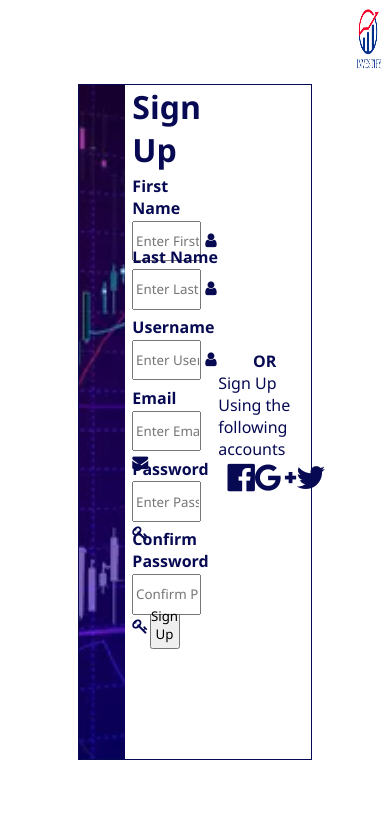
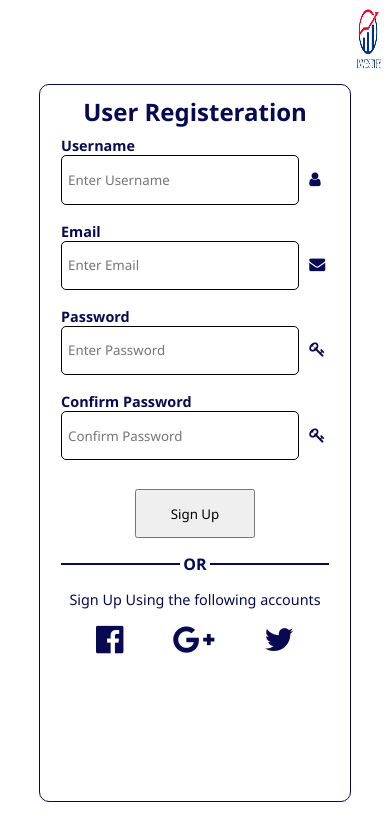
Before and after one commit to MuhammadFASEEH2002/SZABIST-UI-design-SignUp-Page-Assignment, a plain HTML site: page signup.html in a window 390 px wide. Drawn offline with Linux system fonts and the light colour scheme.

Commit message:
6/5/2023 (Made Major Changes)

```diff
--- a/signup.css
+++ b/signup.css
@@ -10,6 +10,8 @@ body{
     width: 100vw;
     height: 100vh;
     color: #070A52;
+    overflow-y: hidden;
+    overflow-x: hidden;
 }
 nav{
     width: 100vw;
@@ -23,7 +25,7 @@ nav{
 }
 .div-1{
     width: 100vw;
-    height: 80vh;
+    height: 85vh;
 
     display: flex;
     flex-direction: column;
@@ -31,19 +33,26 @@ nav{
 }
 .main-form{
     height: 100%;
-    width: 60%;
+    width: 80%;
     display: flex;
     flex-direction: row;
     border: 1px solid #070A52;
+    border-top-left-radius: 10px;
+    border-bottom-left-radius: 10px;
+    border-top-right-radius: 10px;
+    border-bottom-right-radius: 10px;
 
 }
 .left{
     height: 100%;
-    width: 20%;
+    width: 40%;
     display: flex;
     justify-content: center;
     align-items: center;
-    overflow: hidden
+    overflow: hidden;
+    border-top-left-radius: 10px;
+    border-bottom-left-radius: 10px;
+
 }
 .left img{
     flex-shrink: 0;
@@ -51,59 +60,118 @@ nav{
     min-height: 100%
 }
 .middle{
-    padding-left: 3%;
+    padding: 2%;
     height: 100%;
-    width: 40%;
-
-
+    width: 60%;
+    display: flex;
+    flex-direction: column;
 }
 .middle h1{
-    margin-bottom: 2%;
+    margin: 0 auto;
+    margin-top: 1%;
 }
+
 .input-icons{
     height: 10%;
     width: 100%;
-    margin-top: 4%;
+    margin-top: 2%;
+    margin-bottom: 1%;
 }
 .input-field{
-    height: 60%;
+    height: 70%;
     width: 80%;
     padding-left: 2%;
+    border: 0.2px solid black;
+    border-radius: 5px;
+    margin-left: 5%;
 
 }
 .input-icons p{
-    margin-top: 2%;
-    margin-bottom: 2%;
-    font-weight: bold;
+    font-weight: 600;
+    margin-left: 5%;
 }
 .middle button{
-    margin:20%;
-    margin-top: 7%;
+
+    margin-top: 5%;
     display: flex;
     align-items: center;
     justify-content: center;
     height: 7%;
-    width: 35%;
-
+    width: 40%;
+    margin: 0 auto;
+    margin-top: 3%;
+    cursor: pointer;
 }
-.right{
-    height: 100%;
-    width: 40%;
-    display: flex;
-    flex-direction: column;
-    align-items: center;
-    justify-content: center;
-}
-.right .p1{
-    font-weight: bold;
+.p1{
+    text-align: center;
+    margin-top: 1%;
+    margin-bottom: 1%;
 }
 .icons-social{
     color: #070A52;
     display: flex;
-    width: 80%;
+    width: 100%;
     justify-content: space-evenly;
-    margin-top: 3%;
+
 }
 .icons-social i{
     cursor: pointer;
 }
+footer{
+    height: 5vh;
+    width: 100vw;
+}
+.divider-div{
+    width: 100%;
+    display: flex;
+    justify-content: center;
+    align-items: center;
+    margin-top: 2%;
+}
+.line{
+    border: 1px solid #070A52;
+    width: 40%;
+}
+.OR{
+
+    margin-left: 1%;
+    margin-right: 1%;
+    font-weight: bold;
+}
+@media screen and (max-width: 480px) {
+    .left{
+        width: 0;
+        height: 0;
+    }
+    .middle{
+        height: 100%;
+        width: 100%;
+    }
+    .middle h1{
+        font-size: 1.5em;
+    }
+    .middle button{
+        margin-top: 7%;
+        margin-bottom: 3%;
+    }
+    .input-icons{
+        margin-top: 3%;
+        margin-bottom: 2%;
+    }
+    .input-icons p{
+        font-size: 0.9em;
+    }
+    .input-icons i{
+        padding-left: 2%;
+    }
+    .p1{
+        margin-top: 5%;
+        font-size: 0.9em;
+    }
+    .icons-social{
+        margin-top: 4%;
+    }
+}
+@media screen and (min-width: 481px) and (max-width: 768px){
+
+}
--- a/signup.html
+++ b/signup.html
@@ -20,17 +20,7 @@
                 <img src="graph.jpg" alt="">
             </div>
             <div class="middle">
-                <h1>Sign Up</h1>
-                <div class="input-icons">
-                    <p>First Name</p>
-                    <input class="input-field" type="text" placeholder="Enter First Name">
-                    <i class="fa fa-user icon"></i>
-                </div>
-                <div class="input-icons">
-                    <p>Last Name</p>
-                    <input class="input-field" type="text" placeholder="Enter Last Name">
-                    <i class="fa fa-user icon"></i>
-                </div>
+                <h1>User Registeration</h1>
                 <div class="input-icons">
                     <p>Username</p>
                     <input class="input-field" type="text" placeholder="Enter Username">
@@ -52,10 +42,12 @@
                     <i class="fa fa-key" aria-hidden="true"></i>
                 </div>
                 <button>Sign Up</button>
-            </div>
-            <div class="right">
-                <p class="p1">OR</p>
-                <p>Sign Up Using the following accounts</p>
+                <div class="divider-div">
+                    <div class="line"></div>
+                    <span class="OR">OR</span>
+                    <div class="line"></div>
+                </div>
+                <p class="p1">Sign Up Using the following accounts</p>
                 <div class="icons-social">
                     <i class="fa fa-facebook-official fa-2x" aria-hidden="true"></i>
                     <i class="fa fa-google-plus fa-2x" aria-hidden="true"></i>
@@ -64,5 +56,8 @@
             </div>
         </div>
     </div>
+    <footer>
+
+    </footer>
 </body>
 </html>
--- a/style.css
+++ b/style.css
@@ -25,7 +25,7 @@ nav{
 .div-1{
     width: 100vw;
     height: 80vh;
-    padding-top: 5%;
+    padding-top: 7%;
     background-color: #070A52;
     display: flex;
     flex-direction: column;
@@ -34,7 +34,7 @@ nav{
 }
 .main-content{
     height: 100%;
-    width: 60%;
+    width: 70%;
     display: flex;
     flex-direction: column;
     align-items: center;
@@ -58,25 +58,28 @@ nav{
 
 }
 .login-button{
-    width: 20%;
-    height: 25%;
+    width: 40%;
+    height: 35%;
     background-color: #D21312;
     border: none;
     color: white;
     border-radius: 5px;
+    font-size: 1em;
 }
 .login-button a{
     text-decoration: none;
     cursor: pointer;
     color: white;
+
 }
 .signup-button{
-    width: 20%;
-    height: 25%;
+    width: 40%;
+    height: 35%;
     background-color: #D21312;
     border: none;
     color: white;
     border-radius: 5px;
+    font-size: 1em;
 }
 .signup-button a{
     text-decoration: none;
@@ -90,12 +93,12 @@ footer{
 @media screen and (max-width: 480px) {
     .logo{
         height: 10%;
-        width: 15%;
+        width: 20%;
         position: absolute;
         right: 0;
     }
     .div-1{
-        padding-top: 15%;
+        padding-top: 22%;
     }
     .main-content{
         width: 70%;
@@ -111,10 +114,43 @@ footer{
     }
     .login-button{
         width: 40%;
-        font-weight: bold;
+        height: 25%;
+
     }
     .signup-button{
         width: 40%;
-        font-weight: bold;
+        height: 25%;
     }
 }
+@media screen and (min-width: 481px) and (max-width: 768px){
+    .logo{
+        height: 10%;
+        width: 15%;
+        position: absolute;
+        right: 0;
+    }
+    .div-1{
+        padding-top: 15%;
+    }
+    .main-content{
+        width: 70%;
+    }
+    .main-content h1{
+        font-size: 2.2em;
+    }
+    .main-content p{
+        font-size: 1.2em;
+    }
+    .buttons{
+        width: 50vw;
+    }
+    .login-button{
+        width: 40%;
+        height: 28%;
+
+    }
+    .signup-button{
+        width: 40%;
+        height: 28%;
+    }
+}
```
